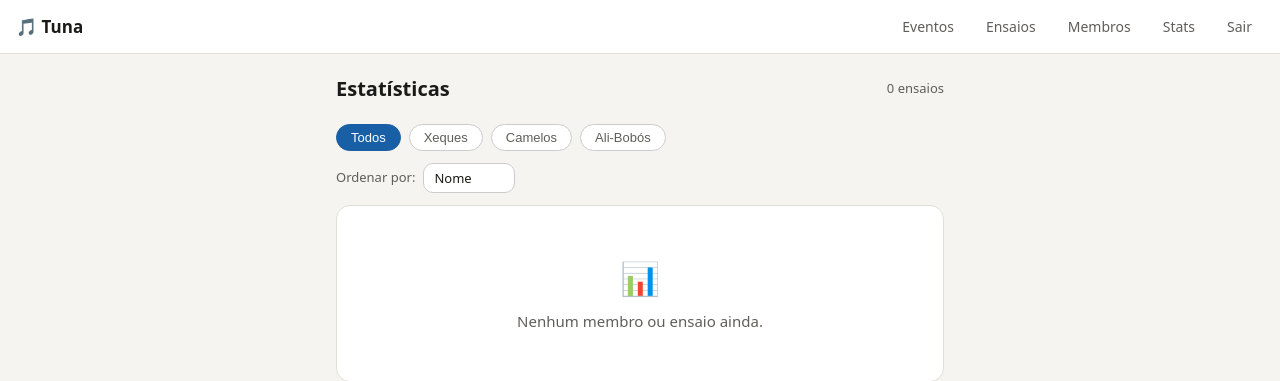
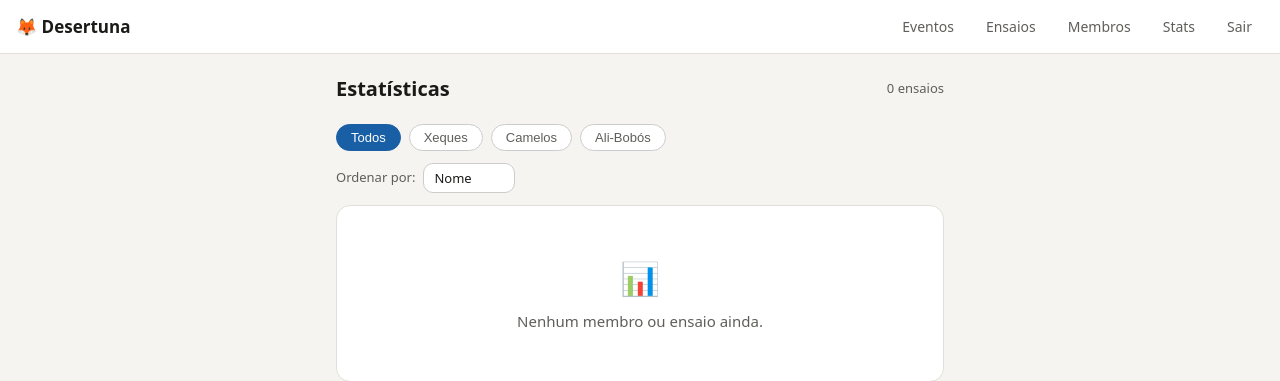
Before and after one commit to gabrielmaria/organizador, a Flask app: page /estatisticas in a window 1280 px wide. Shown: the top 381 px of the page. Run offline with Flask 3, Linux system fonts and the light colour scheme; the visitor is signed in with stand-in values (Sample User, id 1); data that the repository does not hold is empty.

Commit message:
corrigir erros de escrita

```diff
--- a/templates/base.html
+++ b/templates/base.html
@@ -57,7 +57,7 @@ textarea{min-height:100px;resize:vertical}
 <body>
 {% if session.auth %}
 <nav>
-  <span class="brand">🎵 Tuna</span>
+  <span class="brand">🦊 Desertuna</span>
   <a href="{{ url_for('index') }}" class="nav-link">Eventos</a>
   <a href="{{ url_for('ensaios') }}" class="nav-link">Ensaios</a>
   <a href="{{ url_for('elementos') }}" class="nav-link">Membros</a>
--- a/templates/estatisticas.html
+++ b/templates/estatisticas.html
@@ -1,5 +1,5 @@
 {% extends "base.html" %}
-{% block title %}Estatísticas — Tuna{% endblock %}
+{% block title %}Estatísticas — Desertuna{% endblock %}
 {% block head %}
 <style>
 .stat-card{
--- a/templates/login.html
+++ b/templates/login.html
@@ -3,7 +3,7 @@
 {% block content %}
 <div style="max-width:340px;margin:4rem auto">
   <div class="card">
-    <h1 style="text-align:center;margin-bottom:1.5rem">🎵 Tuna<br><span style="font-size:14px;font-weight:400;color:#5f5e5a">Disponibilidades</span></h1>
+    <h1 style="text-align:center;margin-bottom:1.5rem">🦊 Desertuna<br><span style="font-size:14px;font-weight:400;color:#5f5e5a">Disponibilidades</span></h1>
     <form method="post">
       <label>Password</label>
       <input type="password" name="password" autofocus style="margin-bottom:1rem">
```
